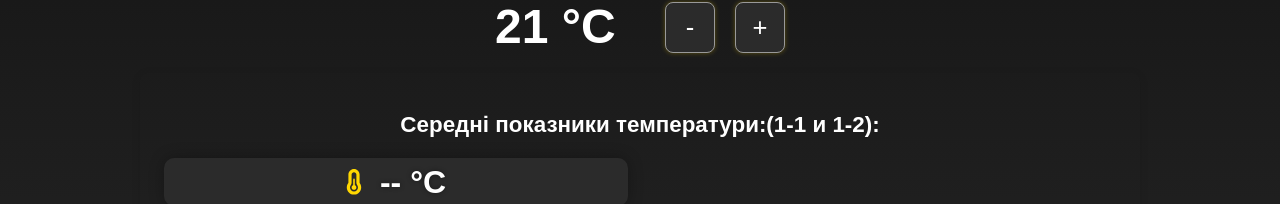
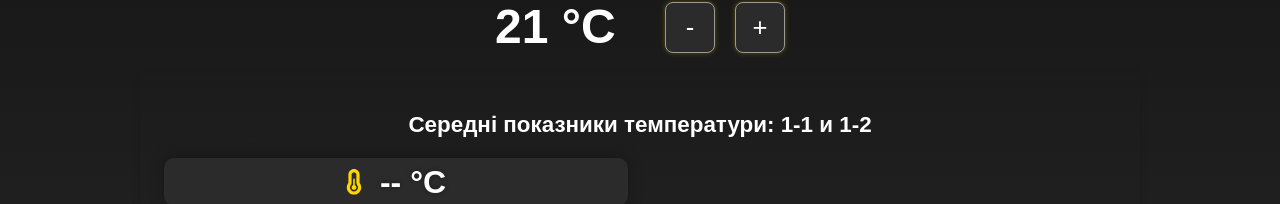
Before and after one commit to DITGDIGENTIS/ditgdigentis, a Next.js app: page / in a window 1280 px wide. Shown: the part 365-569 px from the top of the page. Built offline with nearby package versions, Linux system fonts and the light colour scheme; no server answers.

Commit message:
SENSOR 1 2 3 4

```diff
--- a/src/components/SensorMonitor.tsx
+++ b/src/components/SensorMonitor.tsx
@@ -95,7 +95,7 @@ export function SensorMonitor() {
 
   return (
     <div className="container sensor-container p-4">
-      <h2 className="text-center mb-1">Середні показники температури:(1-1 и 1-2):</h2>
+      <h2 className="text-center mb-1">Середні показники температури: 1-1 и 1-2</h2>
       <div className="row">
         <div className="col-12 col-md-6 pb-2">
           <div className="top-average-temp-block">
```
